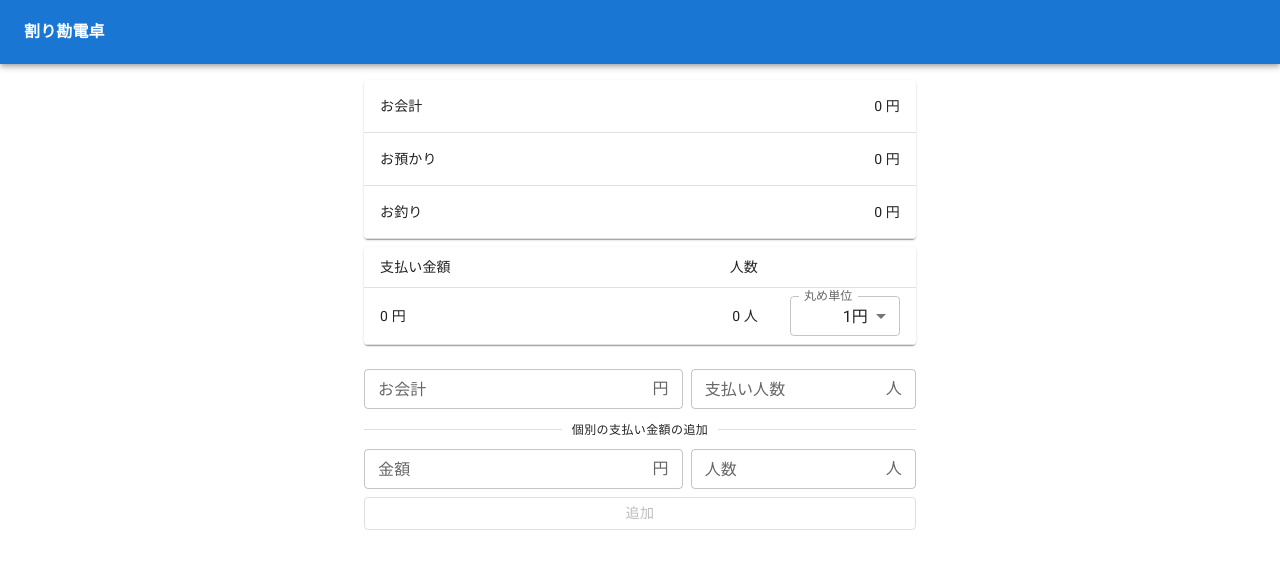
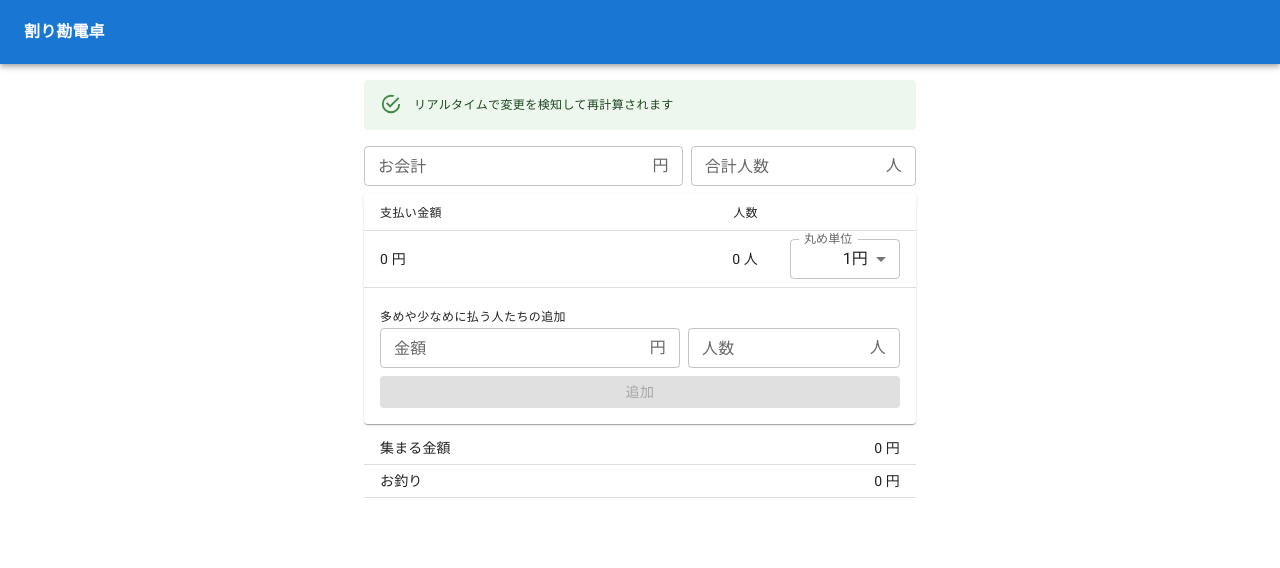
Before and after one commit to szkyudi/bariwarukun, a Next.js app: page / in a window 1280 px wide. Shown: the top 568 px of the page. Built offline with nearby package versions, Linux system fonts and the light colour scheme.

Commit message:
update: デザインの修正

```diff
--- a/components/Calculator.tsx
+++ b/components/Calculator.tsx
@@ -1,4 +1,4 @@
-import { Box, Button, ButtonGroup, Divider, FormControl, FormControlLabel, FormLabel, Grid, IconButton, InputLabel, List, ListItem, MenuItem, Paper, Radio, RadioGroup, Select, Stack, Table, TableBody, TableCell, TableContainer, TableHead, TableRow, Typography } from "@mui/material"
+import { Alert, Box, Button, ButtonGroup, Divider, FormControl, FormControlLabel, FormLabel, Grid, IconButton, InputLabel, List, ListItem, MenuItem, Paper, Radio, RadioGroup, Select, Stack, Table, TableBody, TableCell, TableContainer, TableHead, TableRow, Typography } from "@mui/material"
 import { FormEvent, useState } from "react"
 import { NumericInput } from "./NumericInput";
 import DeleteIcon from '@mui/icons-material/Delete';
@@ -66,45 +66,47 @@ export const Calculator = () => {
 
  return (
     <>
-      <TableContainer component={Paper}>
-        <Table>
-          <TableBody>
-            <TableRow>
-              <TableCell component="th" scope="row" sx={{py: 1}}>
-                お会計
-              </TableCell>
-              <TableCell align="right">
-                {totalBill || 0} 円
-              </TableCell>
-            </TableRow>
-            <TableRow>
-              <TableCell component="th" scope="row" sx={{py: 1}}>
-                お預かり
-              </TableCell>
-              <TableCell align="right">
-                {totalPay || 0} 円
-              </TableCell>
-            </TableRow>
-            <TableRow>
-              <TableCell component="th" scope="row" sx={{py: 1}}>
-                {remaining >= 0 ? "お釣り" : "不足金額"}
-              </TableCell>
-              <TableCell align="right">
-                {remaining >= 0 ? remaining || 0 : -remaining || 0} 円
-              </TableCell>
-            </TableRow>
-          </TableBody>
-        </Table>
-      </TableContainer>
-      <TableContainer sx={{mt: 1}} component={Paper}>
+      <Alert severity="success">
+        <Typography variant="caption">
+          リアルタイムで変更を検知して再計算されます
+        </Typography>
+      </Alert>
+      <Grid container spacing={1} sx={{mt: 1}}>
+        <Grid item xs={7}>
+          <NumericInput
+            label="お会計"
+            adorment="円"
+            value={totalBill || ''}
+            setter={setTotalBill}
+            size="small"
+            fullWidth
+          />
+        </Grid>
+        <Grid item xs={5}>
+          <NumericInput
+            label="合計人数"
+            value={totalPayerNum || ''}
+            setter={setTotalPayerNum}
+            adorment="人"
+            size="small"
+            fullWidth
+          />
+        </Grid>
+      </Grid>
+      <Paper sx={{mt: 1}}>
+        <TableContainer>
           <Table>
             <TableHead>
               <TableRow>
-              <TableCell sx={{py: 1}} variant="head">
+                <TableCell size="small" variant="head">
+                    <Typography variant="caption">
                       支払い金額
+                    </Typography>
                 </TableCell>
-              <TableCell sx={{py: 1}} variant="head" align="right">
+                <TableCell size="small" variant="head" align="right">
+                    <Typography variant="caption">
                       人数
+                    </Typography>
                 </TableCell>
                 <TableCell></TableCell>
               </TableRow>
@@ -170,33 +172,10 @@ export const Calculator = () => {
             </TableBody>
           </Table>
         </TableContainer>
-      <Grid container spacing={1} sx={{mt: 2}}>
-        <Grid item xs={7}>
-          <NumericInput
-            label="お会計"
-            adorment="円"
-            value={totalBill || ''}
-            setter={setTotalBill}
-            size="small"
-            fullWidth
-          />
-        </Grid>
-        <Grid item xs={5}>
-          <NumericInput
-            label="支払い人数"
-            value={totalPayerNum || ''}
-            setter={setTotalPayerNum}
-            adorment="人"
-            size="small"
-            fullWidth
-          />
-        </Grid>
-      </Grid>
-      <Divider sx={{my: 1}}>
+        <Box sx={{p: 2}}>
           <Typography variant="caption">
-          個別の支払い金額の追加
+            多めや少なめに払う人たちの追加
           </Typography>
-      </Divider>
           <form onSubmit={handleSubmit}>
             <Grid container spacing={1}>
               <Grid item xs={7}>
@@ -224,7 +203,7 @@ export const Calculator = () => {
               <Button
                 type="submit"
                 sx={{mt: 1}}
-            variant="outlined"
+                variant="contained"
                 size="small"
                 disabled={optionBill === 0 || optionPayerNum === 0}
               >
@@ -234,6 +213,30 @@ export const Calculator = () => {
               </Button>
             </Stack>
           </form>
+        </Box>
+      </Paper>
+      <TableContainer sx={{mt: 1}}>
+        <Table>
+          <TableBody>
+            <TableRow>
+              <TableCell size="small" component="th" scope="row">
+                集まる金額
+              </TableCell>
+              <TableCell size="small" align="right">
+                {totalPay || 0} 円
+              </TableCell>
+            </TableRow>
+            <TableRow>
+              <TableCell size="small" component="th" scope="row">
+                {remaining >= 0 ? "お釣り" : "不足金額"}
+              </TableCell>
+              <TableCell size="small" align="right">
+                {remaining >= 0 ? remaining || 0 : -remaining || 0} 円
+              </TableCell>
+            </TableRow>
+          </TableBody>
+        </Table>
+      </TableContainer>
     </>
   )
 }
```
Lines whose indentation alone changed are shown as unchanged.
